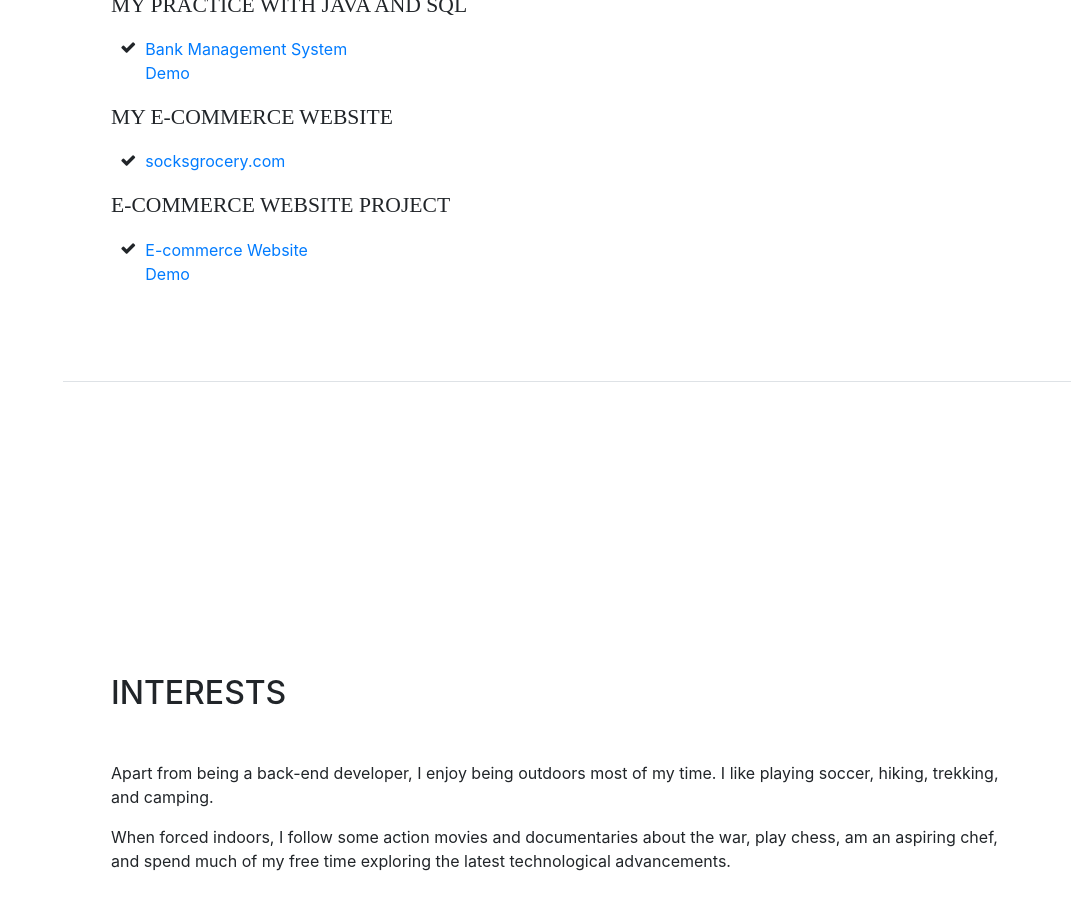
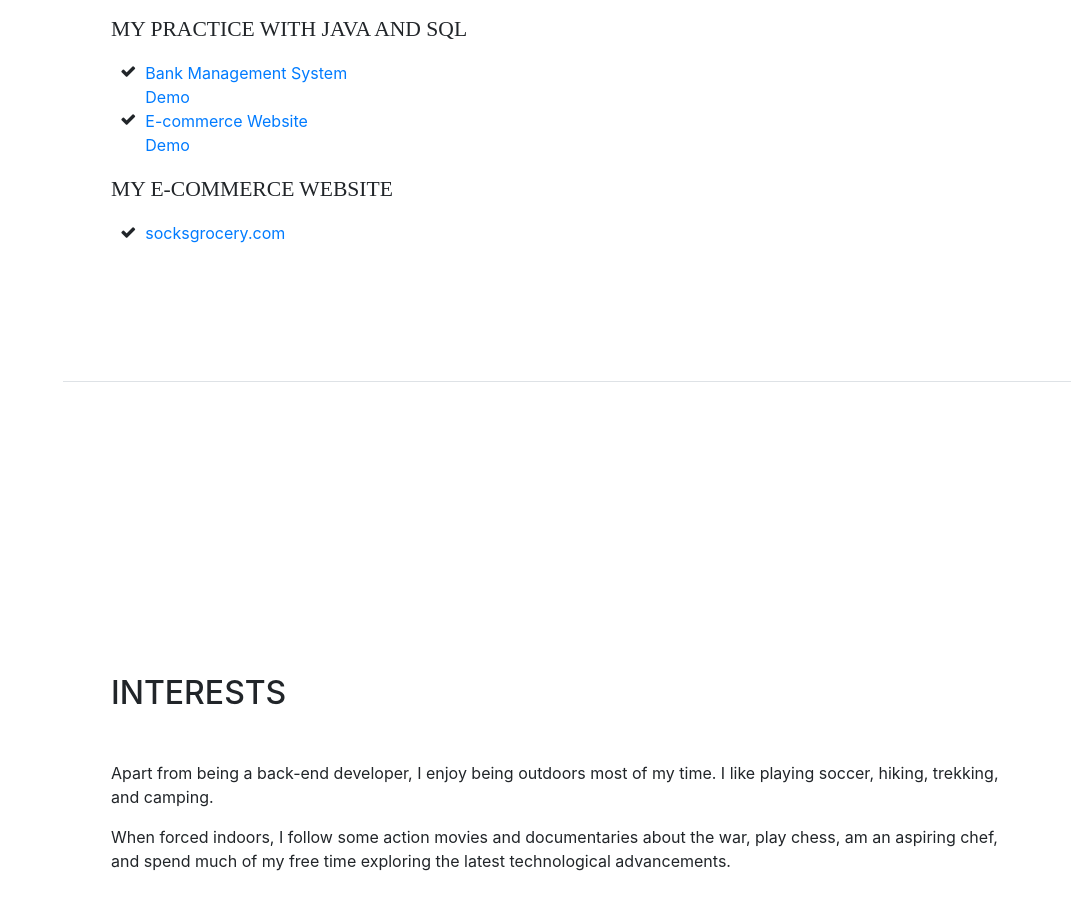
Before and after one commit to duybaodg/duybaodg.github.io, a website with bundled scripts: page index.html in a window 1280 px wide. Shown: the part 2818-3724 px from the top of the page, without its empty margins (209-1280 px from the left). Built offline with nearby package versions, Linux system fonts and the light colour scheme; a web font is replaced by a local one.

Commit message:
update line 209

```diff
--- a/index.html
+++ b/index.html
@@ -214,6 +214,12 @@
               <br>
               <a target="_blank" href="https://youtu.be/rBdsyMyL1xI">Demo</a>
             </li>
+                        <li>
+              <i class="fa-li fa fa-check"></i>
+              <a target="_blank" href="https://github.com/duybaodg/ecommerce-website">E-commerce Website</a>
+              <br>
+              <a target="_blank" href="https://youtu.be/c1O6dvPt_xw">Demo</a>
+            </li>
           </ul>
           <ul></ul>
           <div class="subheading mb-3">My E-Commerce website</div>
@@ -224,16 +230,6 @@
             </li>
           </ul>
           <ul></ul>
-          <div class="subheading mb-3">E-commerce Website project</div>
-          <ul class="fa-ul mb-0">
-            <li>
-              <i class="fa-li fa fa-check"></i>
-              <a target="_blank" href="https://github.com/duybaodg/ecommerce-website">E-commerce Website</a>
-              <br>
-              <a target="_blank" href="https://youtu.be/c1O6dvPt_xw">Demo</a>
-            </li>
-          </ul>
-
         </div>
 
       </section>
```
